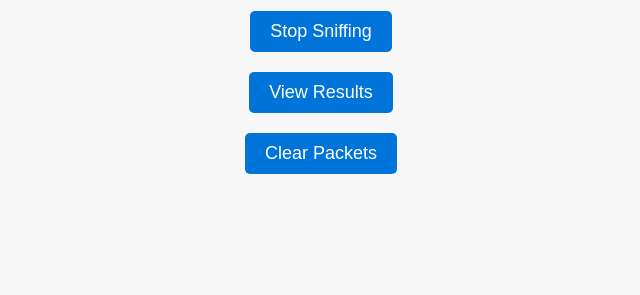
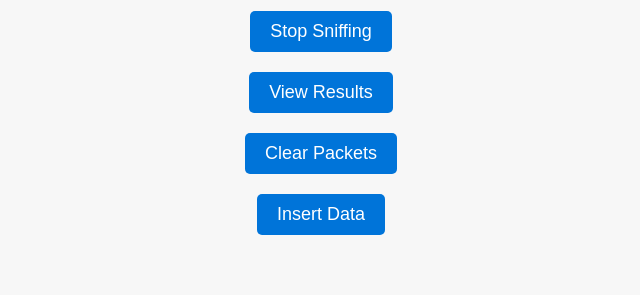
Before and after one commit to Georgi-Tyufekchiev/Docker-K8s, a Flask app: page / in a window 1280 px wide. Shown: the part 208-503 px from the top of the page, without its empty margins (319-959 px from the left). Run offline with Flask 3, Linux system fonts and the light colour scheme.

Commit message:
Add button to connecto to mariadb

```diff
--- a/02.Docker-Compose-PacketSniffer/src/templates/index.html
+++ b/02.Docker-Compose-PacketSniffer/src/templates/index.html
@@ -21,6 +21,9 @@
         <form action="/clear_packets" method="post">
             <button class="btn" type="submit">Clear Packets</button>
         </form>
+        <form action="/insert_data" method="post">
+            <button class="btn" type="submit">Insert Data</button>
+        </form>
     </div>
 </body>
 </html>
```
